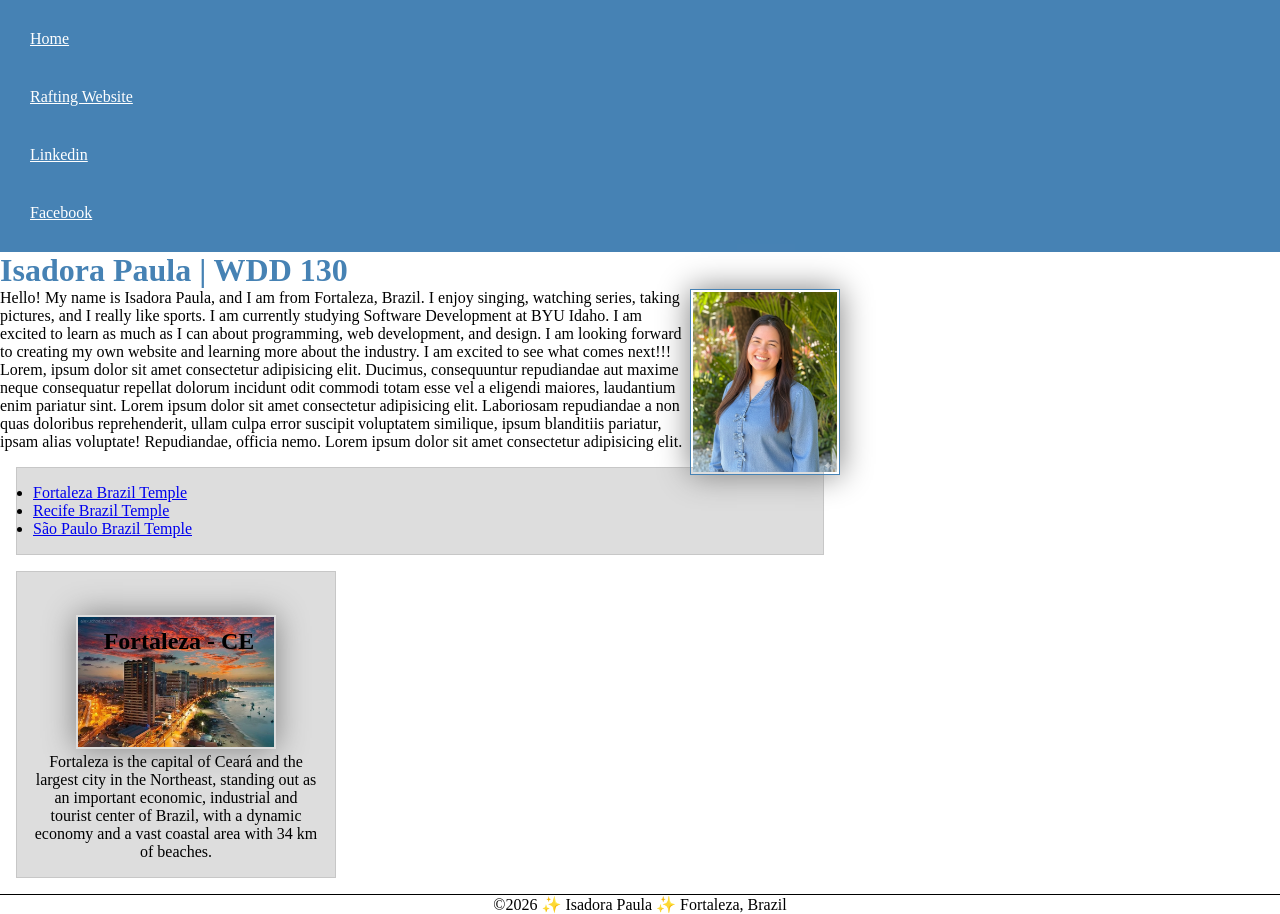
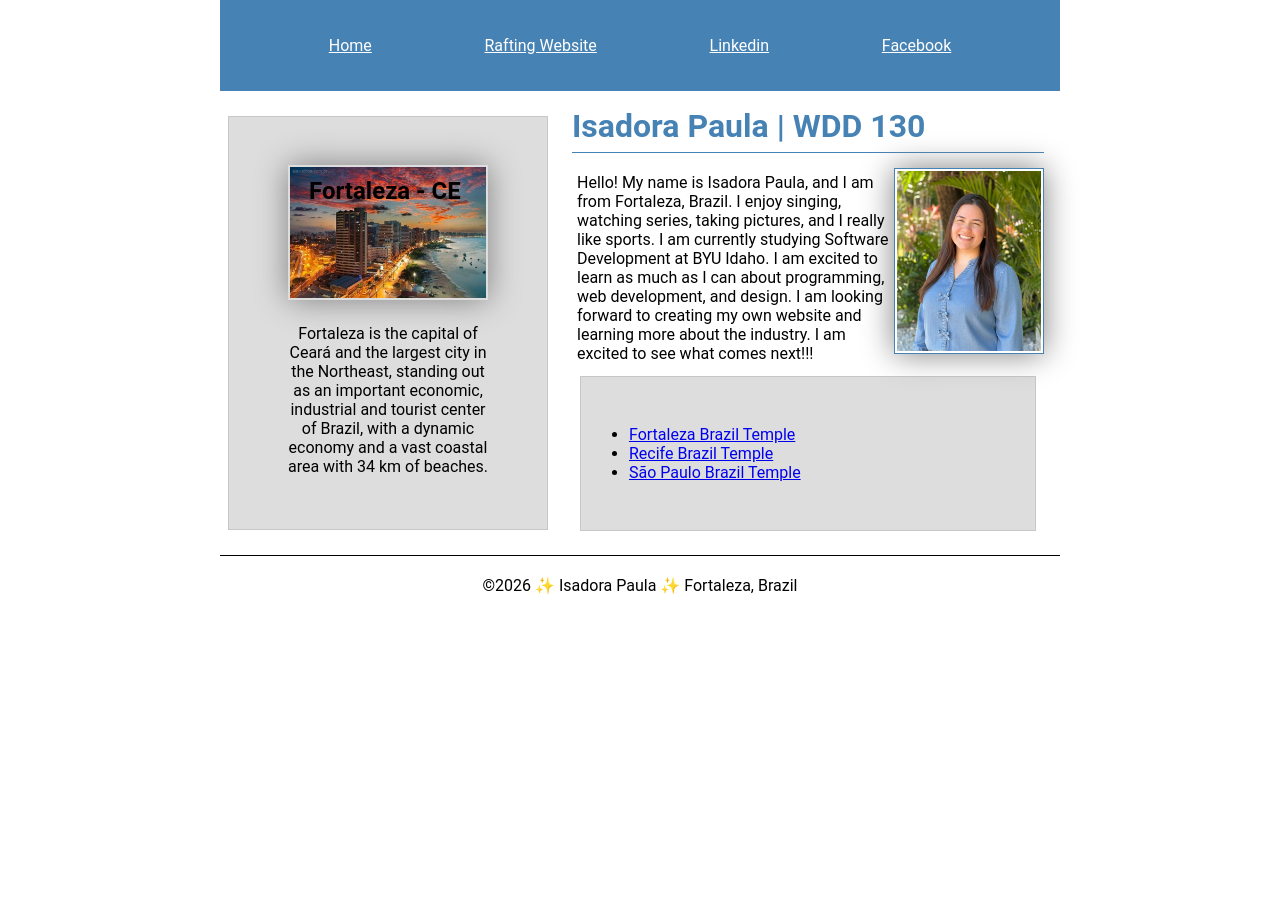
Before and after one commit to isa-dotcom/wdd130, a plain HTML site: page index.html in a window 1280 px wide. After the commit the page ends 800 px from the top, so only its background shows below. Drawn offline with Linux system fonts and the light colour scheme.

Commit message:
W04 Code-along Activity: Home Page Layout Enhancements

```diff
--- a/index.html
+++ b/index.html
@@ -21,6 +21,7 @@
         </nav>
     </header>
     <!--Testing comments-->
+    <div class="grid">
         <main>
             <h1>Isadora Paula | WDD 130</h1>
             <img src="images/profile.jpg" alt="Hello, my name is Isadora Paula" width="200">
@@ -28,14 +29,9 @@
                 watching series, taking pictures, and I really like sports.
                 I am currently studying Software Development at BYU Idaho. I am
                 excited to learn as much as I can about programming, web development, and design.
-            I am looking forward to creating my own website and learning more about the industry. I
-            am excited to see what comes next!!! Lorem, ipsum dolor sit amet consectetur adipisicing
-            elit. Ducimus, consequuntur repudiandae aut maxime neque consequatur repellat dolorum
-            incidunt odit commodi totam esse vel a eligendi maiores, laudantium enim pariatur sint.
-            Lorem ipsum dolor sit amet consectetur adipisicing elit. Laboriosam repudiandae a non
-            quas doloribus reprehenderit, ullam culpa error suscipit voluptatem similique, ipsum
-            blanditiis pariatur, ipsam alias voluptate! Repudiandae, officia nemo. Lorem ipsum dolor
-            sit amet consectetur adipisicing elit.</p>
+                I am looking forward to creating my own website and learning more about the
+                industry. I
+                am excited to see what comes next!!!</p>
             <ul class="box">
                 <!-- ul>li*3>a -->
                 <li><a href="https://www.churchofjesuschrist.org/temples/details/fortaleza-brazil-temple?lang=eng"
@@ -49,10 +45,14 @@
         <aside class="box">
             <h2>Fortaleza - CE</h2>
             <img src="images/fortaleza.png" alt="Beira mar, Fortaleza - CE, Brazil">
-        <p>Fortaleza is the capital of Ceará and the largest city in the Northeast, standing out as
-            an important economic, industrial and tourist center of Brazil, with a dynamic economy
+            <p> Fortaleza is the capital of Ceará and the largest city in the Northeast, standing
+                out
+                as
+                an important economic, industrial and tourist center of Brazil, with a dynamic
+                economy
                 and a vast coastal area with 34 km of beaches.</p>
         </aside>
+    </div>
     <footer>
         <p>&copy;2026 ✨ Isadora Paula ✨ Fortaleza, Brazil </p>
     </footer>
--- a/styles/styles.css
+++ b/styles/styles.css
@@ -11,7 +11,10 @@
 
 nav {
     background-color: var(--background-color);
-    padding: 10px;
+    padding: 1rem;
+    display: flex;
+    align-items: center;
+    justify-content: space-evenly;
 }
 
 nav a {
@@ -20,8 +23,17 @@ nav a {
     padding: 20px;
 }
 
+body {
+    font-size: 16px;
+    font-family: Roboto, Arial, sans;
+}
+
 h1 {
     color: var(--color);
+    border-bottom: 1px solid var(--background-color);
+    /* Espessura, estilo e cor da linha */
+    padding-bottom: 7px;
+    /* Distância entre o título e a linha */
 }
 
 img {
@@ -33,6 +45,8 @@ img {
 
 main {
     max-width: 840px;
+    margin: 1rem;
+    grid-column: 2;
 }
 
 main img {
@@ -42,6 +56,7 @@ main img {
     padding: 2px;
     box-shadow: 0 0 30px gray;
     float: right;
+    margin-top: 15px;
 }
 
 aside {
@@ -53,6 +68,9 @@ aside {
     background-color: #eee;
     color: #333;
     text-align: center;
+    position: relative;
+    grid-column: 1;
+    grid-row: 1;
 }
 
 aside img {
@@ -61,13 +79,24 @@ aside img {
 }
 
 aside h2 {
-    position: relative;
+    position: absolute;
     top: 40px;
-    left: 3px;
+    left: 80px;
+}
+
+h2 {
+    display: block;
+    font-size: 1.5em;
+    margin-block-start: 0.83em;
+    margin-block-end: 0.83em;
+    margin-inline-start: 0px;
+    margin-inline-end: 0px;
+    font-weight: bold;
 }
 
 p {
-    padding: 0;
+    padding: 5px;
+    margin-top: 15px;
 }
 
 footer {
@@ -76,11 +105,23 @@ footer {
     text-align: center;
 }
 
+header,
+.grid,
+footer {
+    max-width: 840px;
+    margin: 0 auto;
+}
+
 /* Class Selectors */
 .box {
-    margin: 1rem;
+    margin: 0.5rem;
     border: 1px solid rgb(0 0 0 / 10%);
-    padding: 1rem;
+    padding: 3rem;
     background-color: #ddd;
     color: #000;
 }
+
+.grid {
+    display: grid;
+    align-items: center;
+}
```
Lines whose indentation alone changed are shown as unchanged.
